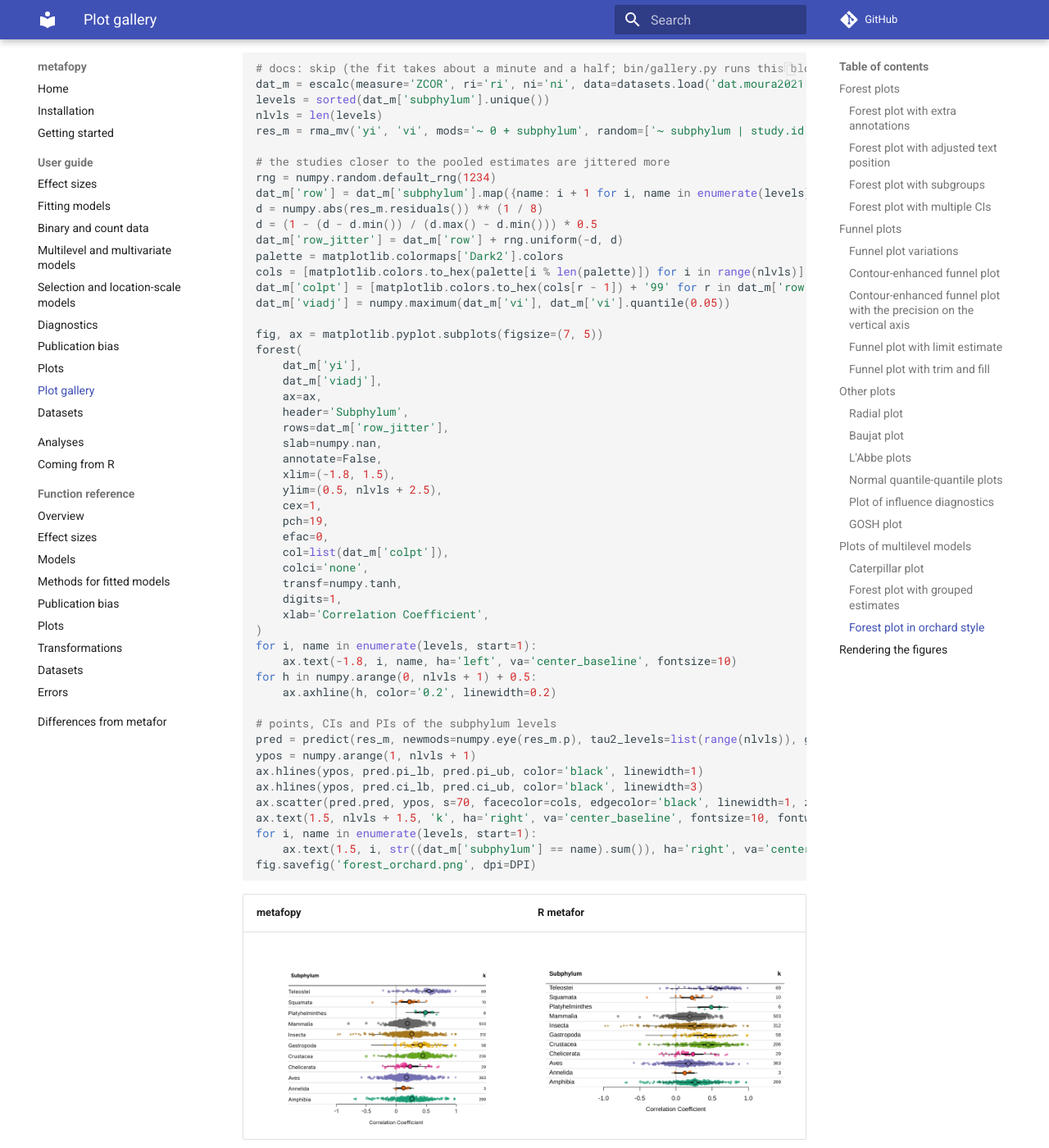
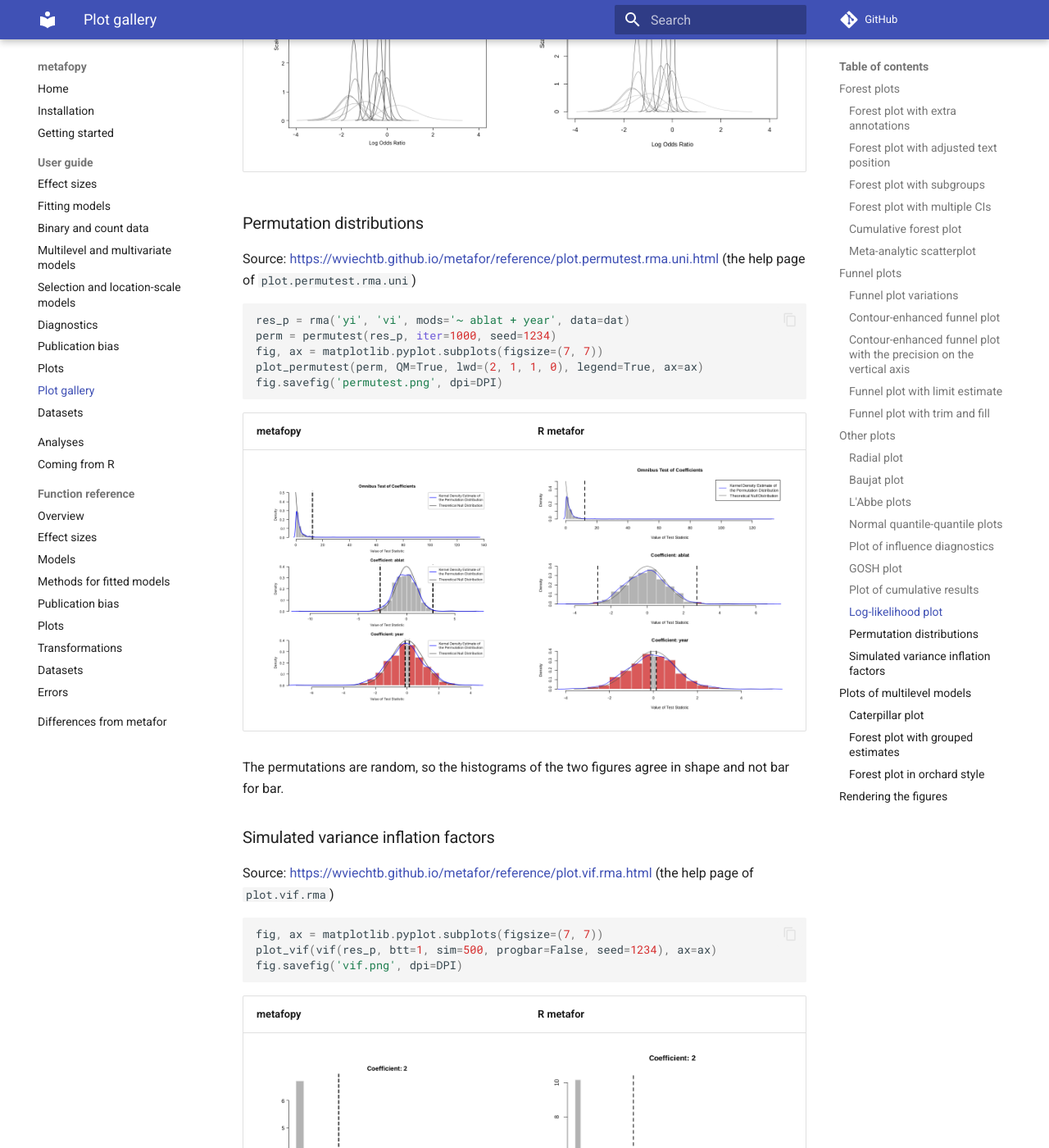
Before and after one commit to bnomis/metafopy, an MkDocs documentation site: the page built from docs/guide/gallery.md, in a window 1280 px wide and 1400 px high, scrolled down 16814 px. Shown: the whole window at 82% size. Built offline with MkDocs 1.6.1 and Material for MkDocs 9.7.7, drawn with Linux system fonts in a browser that asks for light colours; comment, search, counter and statistics services are not loaded; some of the changed text lies outside the part shown.

Commit message:
feat(plot): gallery, docs and R-style grid for the six new plots
Co-Authored-By: Claude Sonnet 5.5 <noreply@anthropic.com>
Claude-Session: https://claude.ai/code/session_012qws9FvN5PwN2E5eQnZ8xk

````diff
--- a/docs/guide/gallery.md
+++ b/docs/guide/gallery.md
@@ -10,8 +10,7 @@ The Python code of each figure is run by the test suite, so it cannot rot. The f
 what is drawn (positions, sizes, labels); they differ in details of the rendering such as the font, which is Helvetica or Arial
 in R and DejaVu Sans in matplotlib by default.
 
-Not yet available in metafopy: the cumulative forest plot (`forest` of a `cumul` result), the plot of cumulative results, the
-meta-analytic scatterplot (`regplot`), and the BMJ, RevMan and superscript forest plot styles.
+Not yet available in metafopy: the BMJ, RevMan and superscript forest plot styles.
 
 ```python
 import matplotlib
@@ -35,16 +35,23 @@ from metafopy import (
     gosh,
     influence,
     labbe,
+    llplot,
+    permutest,
+    plot_cumul,
     plot_gosh,
     plot_infl,
+    plot_permutest,
+    plot_vif,
     predict,
     qqnorm,
     radial,
+    regplot,
     regtest,
     rma,
     rma_mv,
     trimfill,
     vcalc,
+    vif,
 )
 
 matplotlib.rcParams['mathtext.default'] = 'regular'
@@ -197,6 +204,61 @@ fig.savefig('forest_multiple_cis.png', dpi=DPI)
 | metafopy | R metafor |
 |----------|-----------|
 | ![forest plot with multiple CIs, metafopy](../images/gallery/py/forest_multiple_cis.png) | ![forest plot with multiple CIs, R](../images/gallery/r/forest_multiple_cis.png) |
+
+### Cumulative forest plot
+
+Source: <https://www.metafor-project.org/doku.php/plots:cumulative_forest_plot>
+
+```python
+tmp = cumul(res, order='year')
+fig, ax = matplotlib.pyplot.subplots(figsize=(8, 7))
+forest(
+    tmp,
+    ax=ax,
+    xlim=(-4, 2),
+    at=numpy.log([0.125, 0.25, 0.5, 1, 2]),
+    shade=True,
+    atransf=numpy.exp,
+    digits=(2, 3),
+    cex=0.85,
+    header='Author(s) and Year',
+)
+fig.savefig('forest_cumul.png', dpi=DPI)
+```
+
+| metafopy | R metafor |
+|----------|-----------|
+| ![cumulative forest plot, metafopy](../images/gallery/py/forest_cumul.png) | ![cumulative forest plot, R](../images/gallery/r/forest_cumul.png) |
+
+### Meta-analytic scatterplot
+
+Source: <https://www.metafor-project.org/doku.php/plots:meta_analytic_scatterplot>
+
+```python
+res_m = rma('yi', 'vi', mods='~ ablat', data=dat)
+fig, ax = matplotlib.pyplot.subplots(figsize=(7, 7))
+regplot(
+    res_m,
+    ax=ax,
+    xlim=(10, 60),
+    predlim=(10, 60),
+    xlab='Absolute Latitude',
+    refline=0,
+    atransf=numpy.exp,
+    at=numpy.log(numpy.arange(0.2, 1.61, 0.2)),
+    digits=1,
+    label=[3, 6, 11, 12],
+    offset=(1.6, 0.8),
+    labsize=0.9,
+    las=1,
+    bty='l',
+)
+fig.savefig('regplot.png', dpi=DPI)
+```
+
+| metafopy | R metafor |
+|----------|-----------|
+| ![meta-analytic scatterplot, metafopy](../images/gallery/py/regplot.png) | ![meta-analytic scatterplot, R](../images/gallery/r/regplot.png) |
 
 ## Funnel plots
 
@@ -428,6 +490,68 @@ fig.savefig('gosh.png', dpi=DPI)
 |----------|-----------|
 | ![GOSH plot, metafopy](../images/gallery/py/gosh.png) | ![GOSH plot, R](../images/gallery/r/gosh.png) |
 
+### Plot of cumulative results
+
+Source: <https://www.metafor-project.org/doku.php/plots:plot_of_cumulative_results>
+
+```python
+fig, ax = matplotlib.pyplot.subplots(figsize=(7, 7))
+plot_cumul(tmp, ax=ax, transf=numpy.exp, xlim=(0.25, 0.5), lwd=3, cex=1.3)
+fig.savefig('cumul.png', dpi=DPI)
+```
+
+| metafopy | R metafor |
+|----------|-----------|
+| ![plot of cumulative results, metafopy](../images/gallery/py/cumul.png) | ![plot of cumulative results, R](../images/gallery/r/cumul.png) |
+
+### Log-likelihood plot
+
+Source: <https://wviechtb.github.io/metafor/reference/llplot.html> (an example of the help page of `llplot`)
+
+```python
+fig, ax = matplotlib.pyplot.subplots(figsize=(7, 7))
+llplot(measure='OR', ai='tpos', bi='tneg', ci='cpos', di='cneg', data=datasets.load('dat.bcg'), lwd=1, refline=None, xlim=(-4, 4), ax=ax)
+fig.savefig('llplot.png', dpi=DPI)
+```
+
+| metafopy | R metafor |
+|----------|-----------|
+| ![log-likelihood plot, metafopy](../images/gallery/py/llplot.png) | ![log-likelihood plot, R](../images/gallery/r/llplot.png) |
+
+### Permutation distributions
+
+Source: <https://wviechtb.github.io/metafor/reference/plot.permutest.rma.uni.html> (the help page of `plot.permutest.rma.uni`)
+
+```python
+res_p = rma('yi', 'vi', mods='~ ablat + year', data=dat)
+perm = permutest(res_p, iter=1000, seed=1234)
+fig, ax = matplotlib.pyplot.subplots(figsize=(7, 7))
+plot_permutest(perm, QM=True, lwd=(2, 1, 1, 0), legend=True, ax=ax)
+fig.savefig('permutest.png', dpi=DPI)
+```
+
+| metafopy | R metafor |
+|----------|-----------|
+| ![permutation distributions, metafopy](../images/gallery/py/permutest.png) | ![permutation distributions, R](../images/gallery/r/permutest.png) |
+
+The permutations are random, so the histograms of the two figures agree in shape and not bar for bar.
+
+### Simulated variance inflation factors
+
+Source: <https://wviechtb.github.io/metafor/reference/plot.vif.rma.html> (the help page of `plot.vif.rma`)
+
+```python
+fig, ax = matplotlib.pyplot.subplots(figsize=(7, 7))
+plot_vif(vif(res_p, btt=1, sim=500, progbar=False, seed=1234), ax=ax)
+fig.savefig('vif.png', dpi=DPI)
+```
+
+| metafopy | R metafor |
+|----------|-----------|
+| ![simulated VIFs, metafopy](../images/gallery/py/vif.png) | ![simulated VIFs, R](../images/gallery/r/vif.png) |
+
+The simulated values are random, so the histograms agree in shape and not bar for bar.
+
 ## Plots of multilevel models
 
 ### Caterpillar plot
````
Also changed, not shown: other parts of docs/guide/gallery.md (+1 -0 lines), CHANGELOG.md (+1 -0 lines), docs/differences.md (+1 -1 lines), docs/guide/plots.md (+5 -0 lines), docs/reference/plots.md (+42 -0 lines), docs/images/gallery/py/cumul.png (added), docs/images/gallery/py/forest_cumul.png (added), docs/images/gallery/py/llplot.png (added), docs/images/gallery/py/permutest.png (added), docs/images/gallery/py/regplot.png (added), docs/images/gallery/py/vif.png (added), docs/images/gallery/r/cumul.png (added), docs/images/gallery/r/forest_cumul.png (added), docs/images/gallery/r/llplot.png (added), 3 more files, 3 other files.
